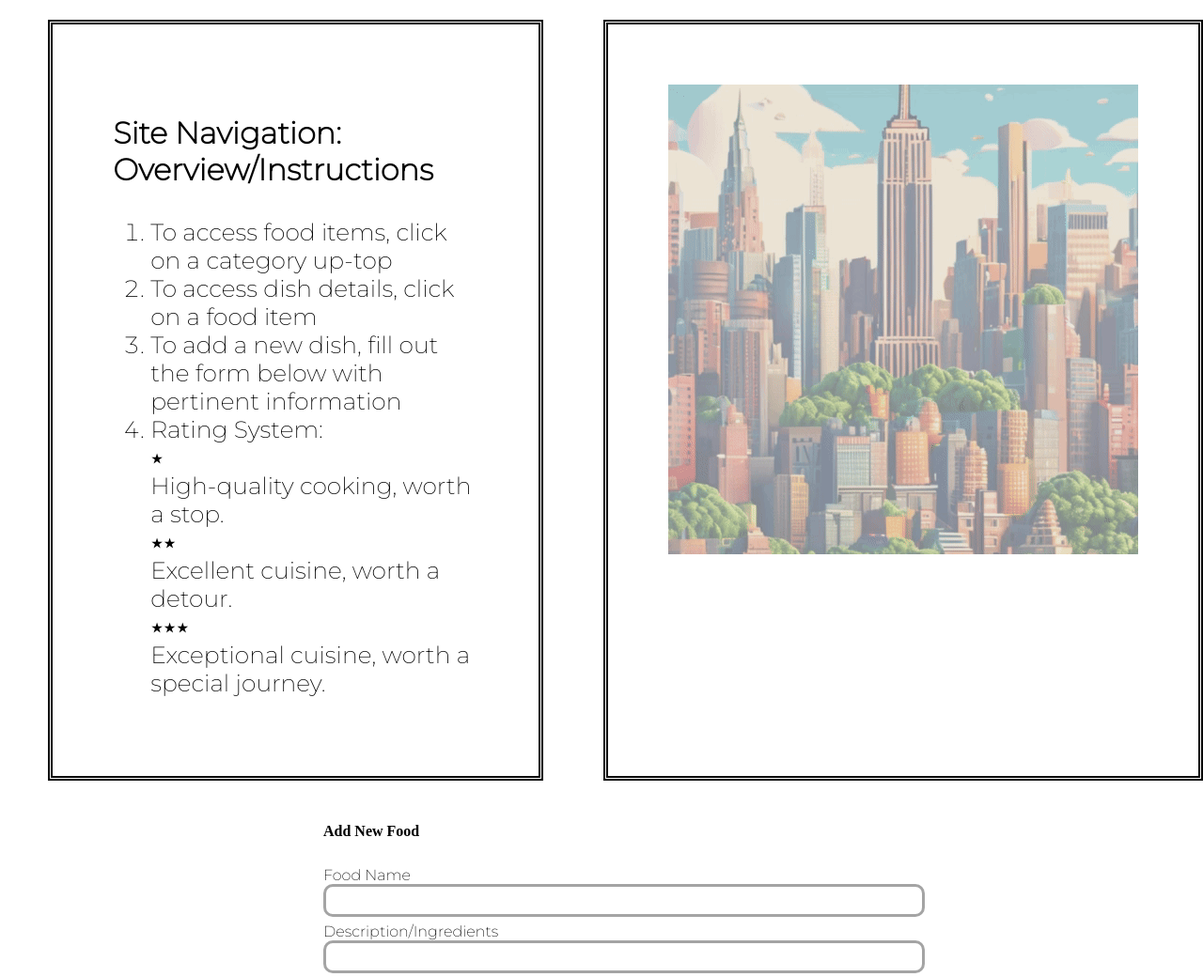
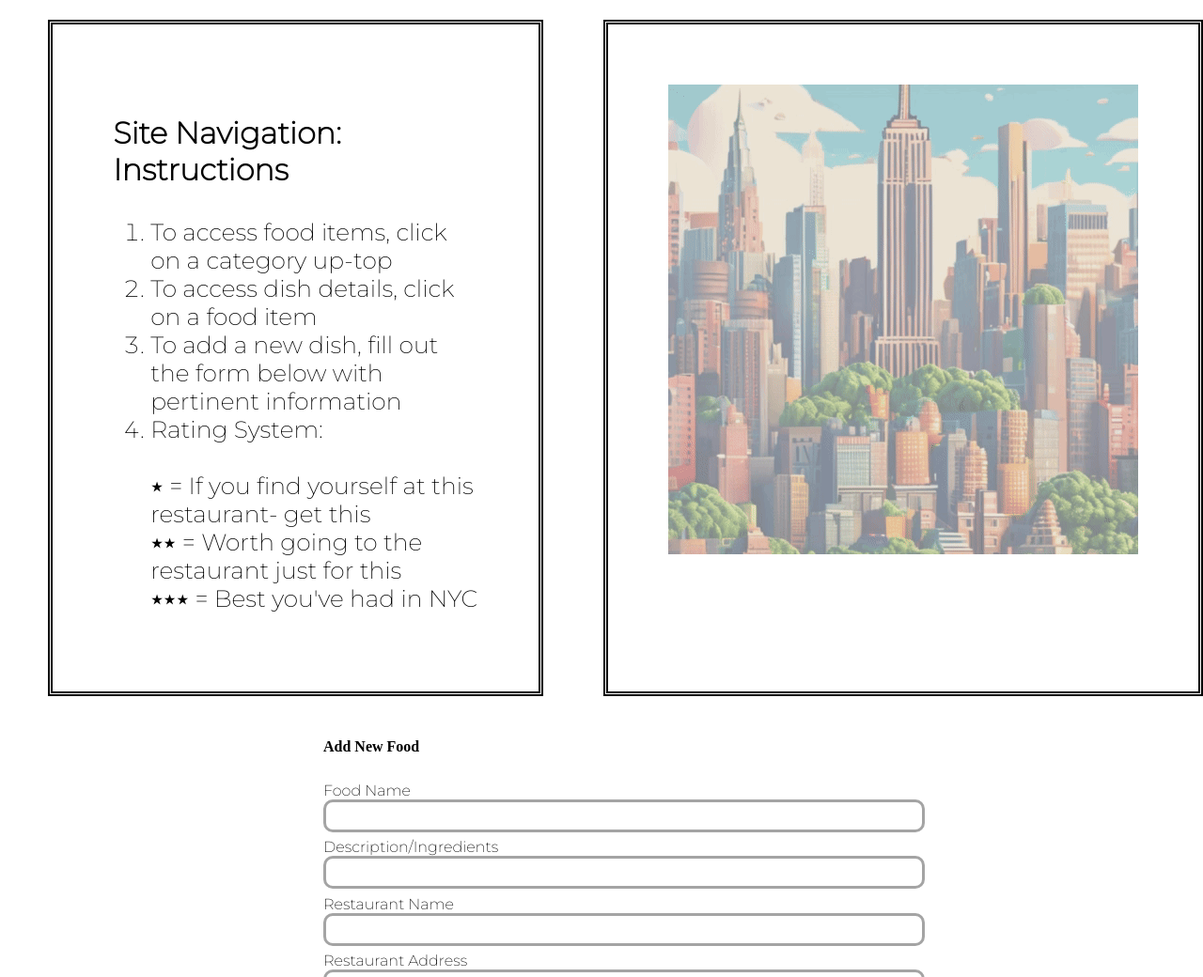
Before and after one commit to thegrayeminence/Phase1_Project_TeamALO, a plain HTML site: page index.html in a window 1280 px wide. Shown: the part 420-1460 px from the top of the page at 94% size. Drawn offline with Linux system fonts and the light colour scheme; no server answers.

Commit message:
final final final final

```diff
--- a/index.html
+++ b/index.html
@@ -55,15 +55,18 @@
 
 <section id = "middle-section">
     <div id = "instructions-container">
-        <h3 id = "instructions">Site Navigation: Overview/Instructions</h1>
+            <h3 id = "instructions">Site Navigation: Instructions</h1>
             <ol id = "menu-items">
                 <li> To access food items, click on a category up-top</li>
                 <li> To access dish details, click on a food item</li>
                 <li> To add a new dish, fill out the form below with pertinent information</li>
                 <li> Rating System: <br>
-                ٭<br>High-quality cooking, worth a stop. <br>
-                ٭٭<br> Excellent cuisine, worth a detour. <br>
-                ٭٭٭<br> Exceptional cuisine, worth a special journey. </li>
+                    <br>
+                    ٭ = If you find yourself at this restaurant- get this
+                    <br>
+                    ٭٭ = Worth going to the restaurant just for this
+                    <br>
+                    ٭٭٭ = Best you've had in NYC </li>
         </ol>
         <ul id = "dish-items" style="display: none;">
             <!-- <li> Food Name: </li>
--- a/style.css
+++ b/style.css
@@ -1,9 +1,4 @@
-/* html {
-    margin: 0;
-    padding: 0;
-} */
-
-
+/* title of the site */
 #site-title {
     font-family: 'Montserrat', sans-serif;
     font-size: 4em;
@@ -11,6 +6,7 @@
     padding-top: 60px;
 }
 
+/* targets all textboxes */
 input[type=text] {
     padding: 7px 7px;
     border: 3px solid #a4a4a4;
@@ -18,6 +14,7 @@ input[type=text] {
     border-radius: 10px;
 }
 
+/* targets 'select boxes' (Food Type, Rating) */
 select {
     width: 100%;
     padding: 13px 12px;
@@ -27,6 +24,7 @@ select {
     border-radius: 15px;
   }
 
+/* targets everything within the 'body' tag */
 body {
     margin: 0;
     height: 100vh;
@@ -36,15 +34,12 @@ body {
     background-color: white;
 }
 
-
-#new-food-form {
-    /* width: 75%; */
-}
-
+/* targets elements in 'header' tag (three food images) */
 header {
     width: 100%;
 }
 
+/* targets nav (within header) (three food images) */
 nav {
     display: flex;
     justify-content: center;
@@ -52,6 +47,7 @@ nav {
     padding: 0; /* Ensure no padding */
 }
 
+/* targets elements with class 'nav items' (three food images) within nav element */
 .nav-item {
     position: relative;
     flex: 1;
@@ -60,6 +56,7 @@ nav {
     margin: 0; /* Ensure no margin */
 }
 
+/* selects all <a> tags, within elements with 'nav-item' class */
 .nav-item a {
     display: flex;
     align-items: center;
@@ -70,12 +67,14 @@ nav {
     margin: 0; /* Ensure no margin */
 }
 
+/* selects all elements with class 'nav-images' (3 divs containing images src's) */
 .nav-images {
     position: relative;
     height: auto; /* Adjusted to auto for responsive design */
     width: 100%; /* Ensuring it takes full width */
 }
 
+/* selects all <img> tags, within elements with nav-item class (3 image src's) */
 .nav-item img {
     height: auto;
     width: 100%;
@@ -85,6 +84,7 @@ nav {
     margin: 0; /* Ensure no margin */
 }
 
+/* selects all items with class 'overlay-text' (image overlay text) */
 .overlay-text {
     position: absolute;
     bottom: 0;
@@ -98,10 +98,12 @@ nav {
     transition: opacity 0.3s ease-in-out;
 }
 
+/* selects overlay text, that apears when mouse hovers over items with class 'nav-item' ('pasta', 'pizza', 'burger') */
 .nav-item:hover .overlay-text {
     opacity: 1;
 }
 
+/* selects all h1 elements (site title) */
 h1 {
     text-align: center;
     margin-top: 0;
@@ -110,6 +112,7 @@ h1 {
     font-size: 2em;
 }
 
+/* selects h3 elements with id 'instructions' */
 h3#instructions{
     font-family: 'Montserrat', sans-serif;
     text-align: left;
```
Lines whose indentation alone changed are shown as unchanged.
